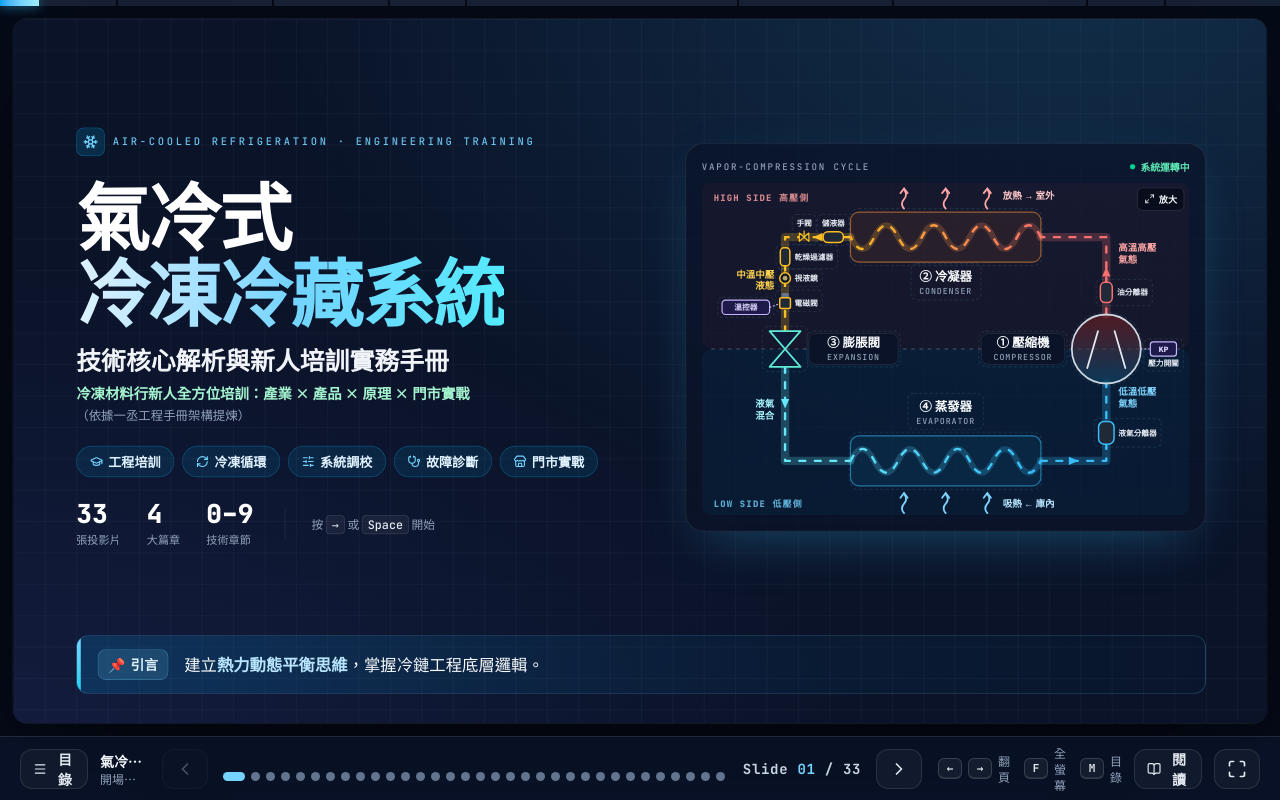
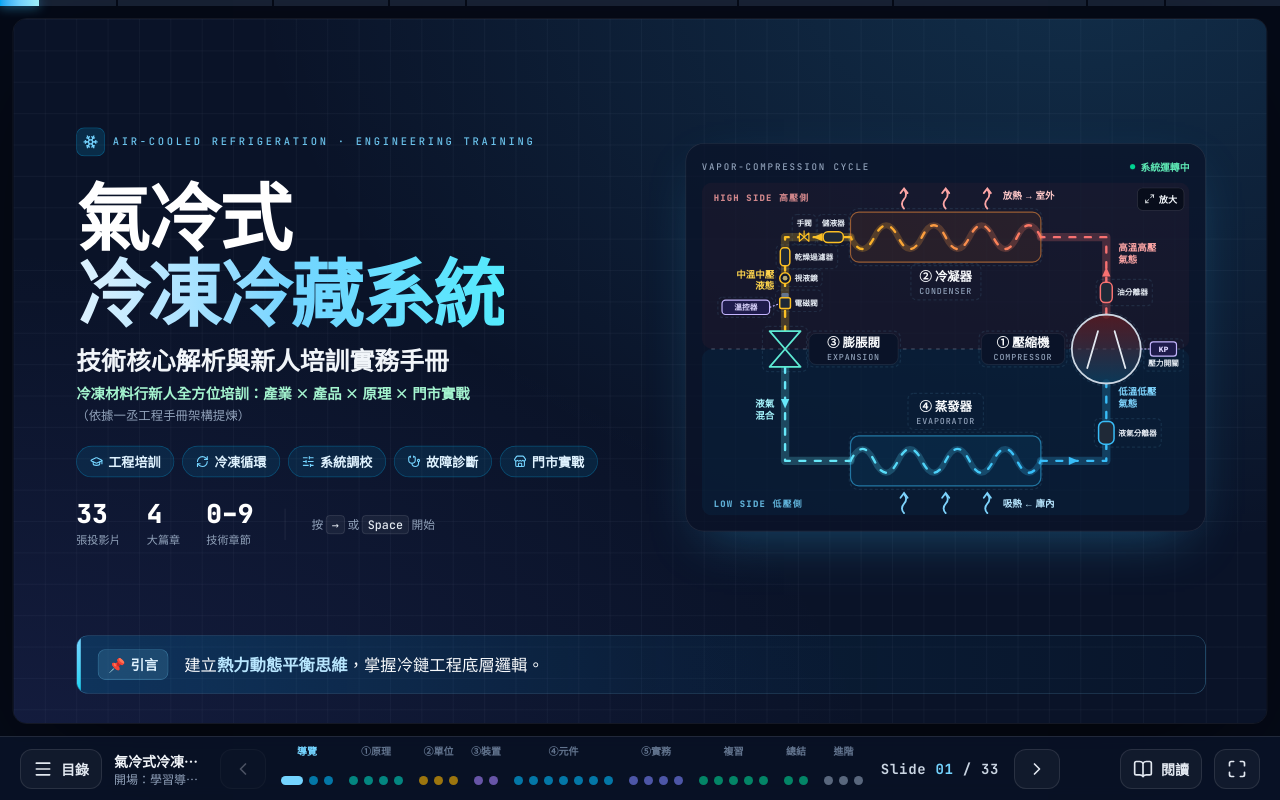
Before and after one commit to xiaoyu-1201/cold-chain-notes, a React (Vite) app in the folder 簡報程式碼/: page /#/1 in a window 1280 px wide. Built offline with nearby package versions, Linux system fonts and the light colour scheme.

Commit message:
頁碼點依篇章分組分色、加篇章小標與 hover 頁名標籤
Co-Authored-By: Claude Opus 5.5 <noreply@anthropic.com>

```diff
--- a/簡報程式碼/src/components/SlideNav.tsx
+++ b/簡報程式碼/src/components/SlideNav.tsx
@@ -1,7 +1,10 @@
 import { BookOpen, ChevronLeft, ChevronRight, CornerUpLeft, Maximize, Menu, Minimize, Pointer } from 'lucide-react'
 import { useState, type MouseEvent, type ReactNode } from 'react'
+import { parts } from '../data/parts'
 import { slides } from '../data/slides'
+import type { PartId } from '../data/types'
 import { cn, pad } from '../lib/cn'
+import { toneStyles } from '../lib/tone'
 import { Kbd } from './ui/Kbd'
 
 interface SlideNavProps {
@@ -48,7 +51,7 @@ function NavButton({
       onMouseDown={keepFocus}
       disabled={disabled}
       className={cn(
-        'flex h-10 items-center justify-center gap-2 rounded-xl border border-white/10 bg-white/[0.04] px-3 text-slate-200 transition hover:border-sky-400/40 hover:bg-sky-400/10 hover:text-white focus-visible:outline-2 focus-visible:outline-offset-2 focus-visible:outline-sky-300 disabled:pointer-events-none disabled:opacity-30',
+        'flex h-10 shrink-0 items-center justify-center gap-2 whitespace-nowrap rounded-xl border border-white/10 bg-white/[0.04] px-3 text-slate-200 transition hover:border-sky-400/40 hover:bg-sky-400/10 hover:text-white focus-visible:outline-2 focus-visible:outline-offset-2 focus-visible:outline-sky-300 disabled:pointer-events-none disabled:opacity-30',
         className,
       )}
     >
@@ -131,7 +134,7 @@ export function SlideNav({
       </div>
 
       <div className="flex flex-1 items-center justify-end gap-3">
-        <div className="hidden items-center gap-1.5 text-xs text-slate-400 xl:flex">
+        <div className="hidden items-center gap-1.5 whitespace-nowrap text-xs text-slate-400 min-[1900px]:flex">
           <Kbd>←</Kbd>
           <Kbd>→</Kbd>
           <span className="mr-2">翻頁</span>
@@ -152,12 +155,34 @@ export function SlideNav({
   )
 }
 
-/** 頁碼點：像 Mac Dock 一樣，滑鼠靠近時放大並顯示頁碼；點擊範圍加大 */
+/** 依篇章分組（保持投影片順序），給頁碼點分區用 */
+const dotGroups = slides.reduce<{ part: PartId; items: number[] }[]>((acc, s, i) => {
+  const last = acc[acc.length - 1]
+  if (last && last.part === s.part) last.items.push(i)
+  else acc.push({ part: s.part, items: [i] })
+  return acc
+}, [])
+
+/** 頁碼點上方的篇章小標（步驟用圈號＋兩字，其他兩字） */
+const groupLabel = (p: PartId) => {
+  const part = parts[p]
+  return part.step ? part.short.replace(' ', '') : part.short
+}
+
+/** 頁碼點：依篇章分組分色；滑鼠靠近時像 Mac Dock 放大，並立即浮出「頁碼・篇章・頁名」 */
 function DockDots({ index, onGoTo }: { index: number; onGoTo: (index: number) => void }) {
   const [hover, setHover] = useState<number | null>(null)
   return (
-    <div className="hidden h-11 items-end md:flex" onMouseLeave={() => setHover(null)}>
-      {slides.map((s, i) => {
+    <div className="hidden h-12 items-end gap-2.5 md:flex" onMouseLeave={() => setHover(null)}>
+      {dotGroups.map((group) => {
+        const tone = toneStyles[parts[group.part].tone]
+        const current = group.items.includes(index)
+        return (
+          <div key={group.part} className="flex min-w-max flex-col items-center">
+            <span className={cn('text-[10px] font-bold leading-3 whitespace-nowrap', current ? tone.text : 'text-slate-500')}>{groupLabel(group.part)}</span>
+            <div className="flex items-end">
+              {group.items.map((i) => {
+                const s = slides[i]
                 const d = hover === null ? 99 : Math.abs(i - hover)
                 const scale = d === 0 ? 2.4 : d === 1 ? 1.75 : d === 2 ? 1.3 : 1
                 const active = i === index
@@ -166,19 +191,25 @@ function DockDots({ index, onGoTo }: { index: number; onGoTo: (index: number) =>
                   <button
                     key={s.id}
                     type="button"
-            title={`${pad(i + 1)} · ${s.title}`}
                     aria-label={`第 ${i + 1} 頁：${s.title}`}
                     aria-current={active ? 'page' : undefined}
                     onClick={() => onGoTo(i)}
                     onMouseDown={keepFocus}
                     onMouseEnter={() => setHover(i)}
                     onFocus={() => setHover(i)}
-            className="relative flex h-11 items-end justify-center px-[3px] pb-2.5 focus-visible:outline-2 focus-visible:outline-offset-2 focus-visible:outline-sky-300"
+                    className="relative flex h-9 items-end justify-center px-[3px] pb-2 focus-visible:outline-2 focus-visible:outline-offset-2 focus-visible:outline-sky-300"
                   >
+                    {hover === i && (
+                      <span className="pointer-events-none absolute bottom-full left-1/2 z-50 mb-3 -translate-x-1/2 whitespace-nowrap rounded-lg border border-white/15 bg-navy-800 px-2.5 py-1 text-xs font-semibold text-slate-100 shadow-lg">
+                        <span className="font-mono text-sky-300">P.{pad(i + 1)}</span>
+                        <span className={cn('mx-1.5', tone.text)}>{parts[s.part].short}</span>
+                        {s.title}
+                      </span>
+                    )}
                     <span
                       className={cn(
                         'flex items-center justify-center rounded-full font-mono font-bold leading-none text-navy-950 transition-all duration-150 ease-out',
-                active ? 'bg-sky-300' : d === 0 ? 'bg-slate-200' : 'bg-slate-500',
+                        active ? 'bg-sky-300' : d === 0 ? 'bg-slate-100' : cn(tone.dot, 'opacity-60'),
                       )}
                       style={{ width: active ? Math.max(size, 22) : size, height: size, fontSize: scale >= 1.75 ? 10 + (scale - 1.75) * 4 : 0 }}
                     >
@@ -188,5 +219,9 @@ function DockDots({ index, onGoTo }: { index: number; onGoTo: (index: number) =>
                 )
               })}
             </div>
+          </div>
+        )
+      })}
+    </div>
   )
 }
```
Also changed, not shown: 5 other files (tests, documents, lock files or other folders). Lines whose indentation alone changed are shown as unchanged.
